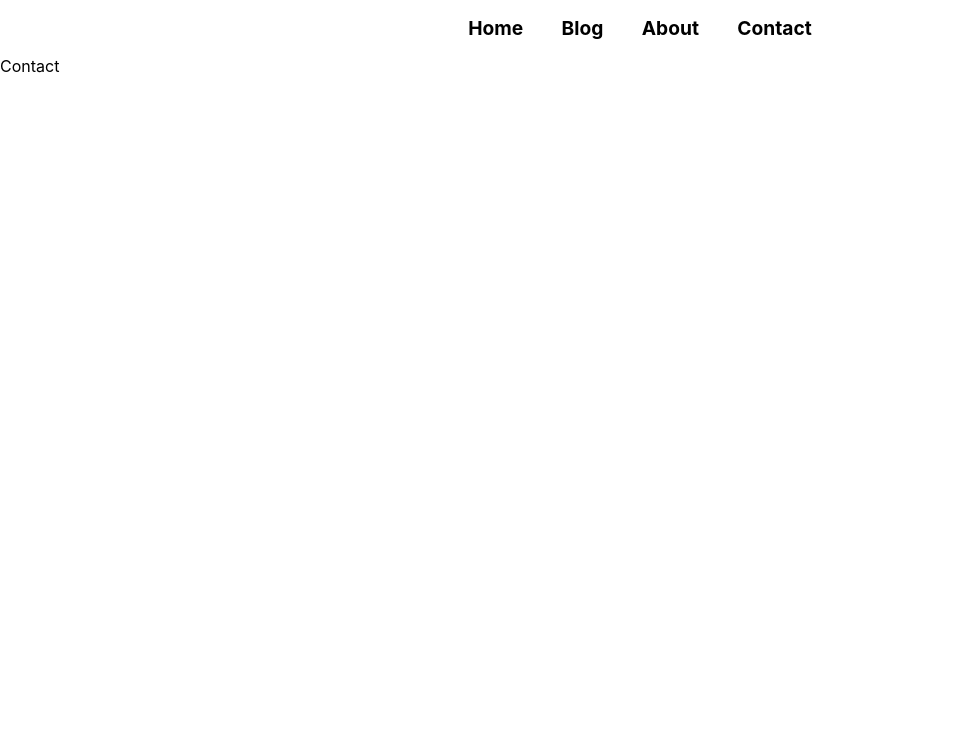
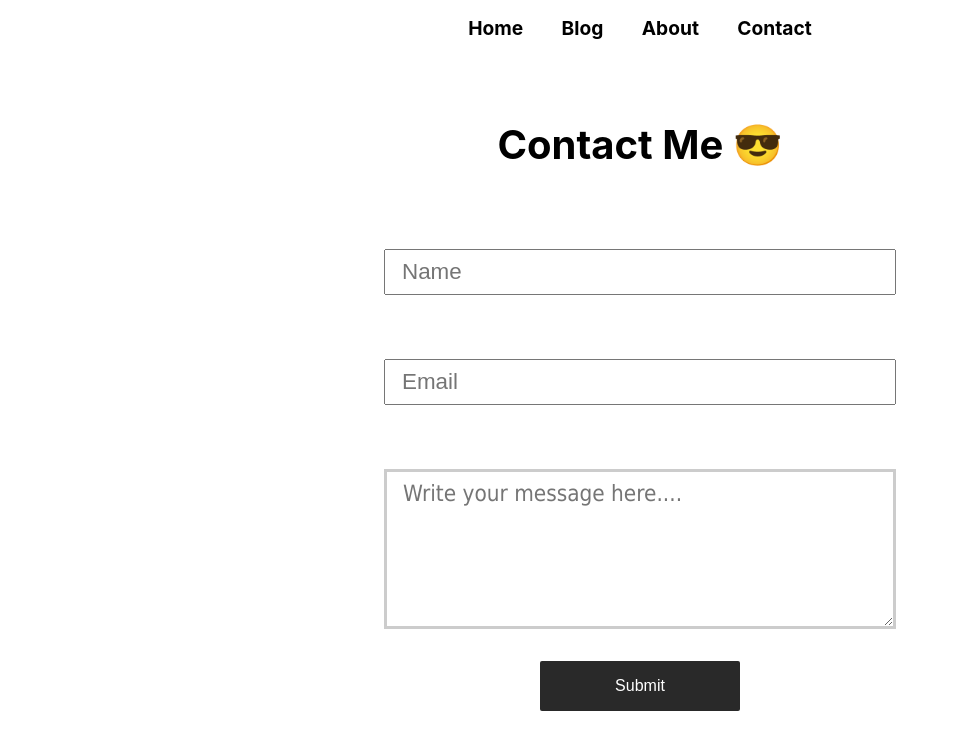
Before and after one commit to kuldp18/nextjs-blog, a Next.js app: page /contact in a window 1280 px wide. Shown: the top 750 px of the page, without its empty margins (0-958 px from the left). Built offline with nearby package versions, Linux system fonts and the light colour scheme.

Commit message:
completed the contact frontend and is working perfectly

```diff
--- a/pages/contact.js
+++ b/pages/contact.js
@@ -1,10 +1,91 @@
+import { useState } from 'react';
 import CustomHead from '../components/CustomHead';
+import styles from '../styles/Contact.module.css';
 
 const Contact = () => {
+  const [name, setName] = useState('');
+  const [email, setEmail] = useState('');
+  const [message, setMessage] = useState('');
+  const [status, setStatus] = useState('');
+
+  const postContactInfo = async (name, email, message) => {
+    const res = await fetch('http://localhost:3000/api/postcontact', {
+      method: 'POST',
+      credentials: 'same-origin',
+      headers: {
+        'Content-Type': 'application/json',
+      },
+      body: JSON.stringify({ name, email, message }),
+    });
+
+    return res.json();
+  };
+
+  const clearContactForm = () => {
+    setName('');
+    setEmail('');
+    setMessage('');
+  };
+
+  const handleContactForm = async (e) => {
+    e.preventDefault();
+    try {
+      postContactInfo(name, email, message).then((res) => {
+        if (!res) {
+          setStatus('Your message could not be sent, please try again later.');
+          setTimeout(() => {
+            setStatus('');
+          }, 3000);
+        }
+        setStatus('Your message has been sent successfully!');
+        setTimeout(() => {
+          setStatus('');
+        }, 3000);
+      });
+    } catch (error) {
+      console.log(error);
+    }
+    clearContactForm();
+  };
   return (
-    <div>
+    <div className={styles.container}>
       <CustomHead title="Contact - Hunting Coder" />
-      Contact
+      <h1 className={styles.title}>Contact Me 😎</h1>
+      {status && <div className={styles.messageStatus}>{status}</div>}
+      <form className={styles.formStyles} onSubmit={handleContactForm}>
+        <input
+          type="text"
+          id="contact-name"
+          className={styles.formInput}
+          placeholder="Name"
+          required
+          value={name}
+          onChange={(e) => setName(e.target.value)}
+        />
+        <input
+          type="email"
+          id="contact-email"
+          className={styles.formInput}
+          placeholder="Email"
+          required
+          value={email}
+          onChange={(e) => setEmail(e.target.value)}
+        />
+        <textarea
+          name="contact-desc"
+          id="contact-desc"
+          cols="10"
+          rows="14"
+          className={styles.styled}
+          required
+          placeholder="Write your message here...."
+          value={message}
+          onChange={(e) => setMessage(e.target.value)}
+        ></textarea>
+        <button type="submit" className={styles.submitBtn}>
+          Submit
+        </button>
+      </form>
     </div>
   );
 };
--- /dev/null
+++ b/styles/Contact.module.css
@@ -0,0 +1,64 @@
+.container {
+  display: flex;
+  flex-direction: column;
+  justify-content: center;
+  align-items: center;
+  max-width: 100%;
+  max-height: 90vh;
+  height: 100%;
+  margin-top: 2rem;
+}
+.title {
+  margin: 3rem;
+  font-size: 2.5rem;
+}
+textarea.styled {
+  width: 40vw;
+  height: 20vh;
+  border: 3px solid #ccc;
+  padding: 5px;
+  font-family: Tahoma, sans-serif;
+  background-position: bottom right;
+  background-repeat: no-repeat;
+}
+
+.formStyles {
+  display: flex;
+  flex-direction: column;
+  max-width: 80%;
+}
+.formInput,
+textarea.styled {
+  margin: 2rem;
+  font-size: 1.4rem;
+  padding: 0.5rem 1rem;
+}
+
+@media (width < 660px) {
+  textarea.styled {
+    width: 50vw;
+    height: 30vh;
+  }
+}
+
+.submitBtn {
+  width: 200px;
+  padding: 1rem 1.5rem;
+  margin: 0 auto;
+  font-size: 1rem;
+  background-color: rgb(41, 41, 41);
+  color: white;
+  border-radius: 2px;
+  cursor: pointer;
+  border: none;
+  outline: none;
+  margin-bottom: 2rem;
+}
+.submitBtn:hover {
+  background-color: rgb(27, 26, 26);
+}
+
+.messageStatus {
+  font-size: 1.5rem;
+  font-weight: bold;
+}
```
